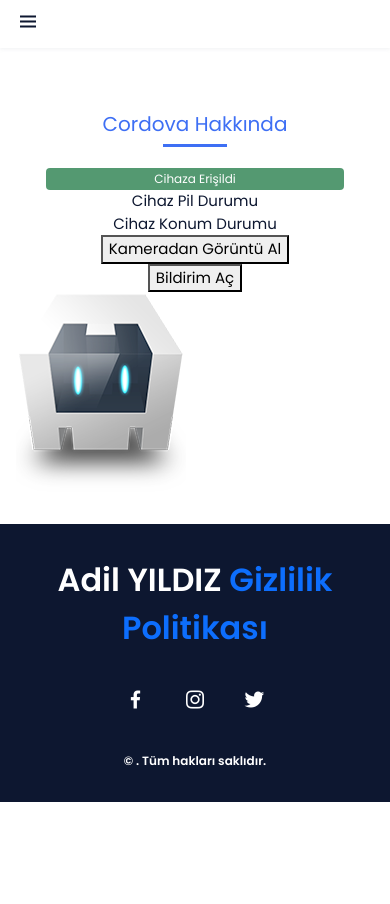
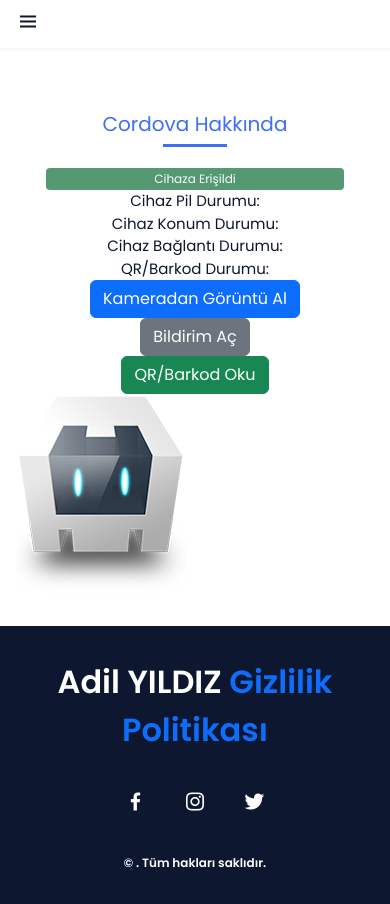
Before and after one commit to adilyildiz/cordova-mobil-ben, a website: page www/cordova.html in a window 390 px wide. Before the commit the page ends 844 px from the top, so only its background shows below. Drawn offline with nearby package versions, Linux system fonts and the light colour scheme; some packages are replaced by stand-ins of ours.

Commit message:
QR/Barkod Okuma Eklendi

```diff
--- a/www/cordova.html
+++ b/www/cordova.html
@@ -52,16 +52,28 @@
                             <p class="event received">Cihaza Erişildi</p>
                         </div>
                         <div>
-                            Cihaz Pil Durumu <span id="pildurumu"></span>
+                            Cihaz Pil Durumu: <span id="pildurumu"></span>
                         </div>
                         <div>
-                            Cihaz Konum Durumu <span id="konumdurumu"></span>
+                            Cihaz Konum Durumu: <span id="konumdurumu"></span>
+                        </div>
+
+                        <div>
+                            Cihaz Bağlantı Durumu: <span id="baglantidurumu"></span>
+                        </div>
+
+                        <div>
+                            QR/Barkod Durumu: <span id="qrdurumu"></span>
                         </div>
                         <div>
-                            <button onclick="kameracek()">Kameradan Görüntü Al</button>
+                            <button onclick="kameracek()" class="btn btn-primary">Kameradan Görüntü Al</button>
                         </div>
                         <div>
-                            <button onclick="bildirimAc()">Bildirim Aç</button>
+                            <button onclick="bildirimAc()" class="btn btn-secondary">Bildirim Aç</button>
+                        </div>
+
+                        <div>
+                            <button onclick="qrkontrol()" class="btn btn-success">QR/Barkod Oku</button>
                         </div>
                         <div>
                             <img id="myImage" src="img/logo.png">
--- a/www/js/cordova_page.js
+++ b/www/js/cordova_page.js
@@ -32,7 +32,10 @@
 
   window.addEventListener("batterystatus", onBatteryStatus, false);
 
-  navigator.geolocation.getCurrentPosition(onSuccessGPS, onErrorGPS);
+  setInterval(function () {
+    saniyelikKontroller();
+  }, 1000);
+
   cordova.plugins.notification.badge.set(0);
 
   cordova.plugins.backgroundMode.enable();
@@ -66,7 +69,7 @@
       });
     });
     intervalDakika = setInterval(function () {
-      dakikalikKontroller();
+      //dakikalikKontroller();
     }, 60000);
   });
   cordova.plugins.backgroundMode.on("deactivate", function () {
@@ -96,13 +99,27 @@
     clearInterval(intervalDakika);
   });
   /*
-  setInterval(function () {
-    saniyelikKontroller();
-  }, 1000);
+
   setInterval(function () {
     dakikalikKontrollerNormal();
   }, 60000);
   */
+}
+
+function checkConnection() {
+  var networkState = navigator.connection.type;
+
+  var states = {};
+  states[Connection.UNKNOWN] = "Unknown connection";
+  states[Connection.ETHERNET] = "Ethernet connection";
+  states[Connection.WIFI] = "WiFi connection";
+  states[Connection.CELL_2G] = "Cell 2G connection";
+  states[Connection.CELL_3G] = "Cell 3G connection";
+  states[Connection.CELL_4G] = "Cell 4G connection";
+  states[Connection.CELL] = "Cell generic connection";
+  states[Connection.NONE] = "No network connection";
+  document.getElementById("baglantidurumu").innerHTML =
+    "" + states[networkState];
 }
 
 window.addEventListener("batterystatus", onBatteryStatus, false);
@@ -170,6 +187,29 @@
   });
 }
 
+function qrkontrol() {
+  cordova.plugins.scanner.scan(
+    {
+      prompt_message: "Kod Taratınız", // Change the info message. A blank message ('') will show a default message
+      orientation_locked: false, // Lock the orientation screen
+      camera_id: 0, // Choose the camera source
+      beep_enabled: true, // Enables a beep after the scan
+      scan_type: "normal", // Types of scan mode: normal = default black with white background / inverted = white bars on dark background / mixed = normal and inverted modes
+      barcode_formats: [],
+      //barcode_formats: ["QR_CODE", "CODE_39", "CODE_128"], // Put a list of formats that the scanner will find. A blank list ([]) will enable scan of all barcode types
+      extras: {}, // Additional extra parameters. See [ZXing Journey Apps][1] IntentIntegrator and Intents for more details
+    },
+    function (f) {
+      document.getElementById("qrdurumu").innerHTML = JSON.stringify(f);
+      console.log(f);
+    },
+    function (f) {
+      document.getElementById("qrdurumu").innerHTML = JSON.stringify(f);
+      console.log(f);
+    }
+  );
+}
+
 function bildirimAc() {
   $.get("https://adilyildiz.com.tr/tarih.php", function (data) {
     bildirimVer("Anlık Mesaj", "Şu An Saat: " + data);
@@ -178,7 +218,10 @@
   });
 }
 
-function saniyelikKontroller() {}
+function saniyelikKontroller() {
+  navigator.geolocation.getCurrentPosition(onSuccessGPS, onErrorGPS);
+  checkConnection();
+}
 function dakikalikKontrollerArkaplan() {
   $.get("https://adilyildiz.com.tr/tarih.php", function (data) {
     bildirimVer("Arkaplan Dakikalık Mesaj", "Şu An Saat: " + data);
@@ -229,7 +272,7 @@
         /*Hata Durumu*/
       }
     );
-    permissions.hasPermission(
+    permissions.checkPermission(
       permissions.POST_NOTIFICATIONS,
       function () {
         if (idX == -1) {
```
Also changed, not shown: package.json (+8 -2 lines), 1 other file.
